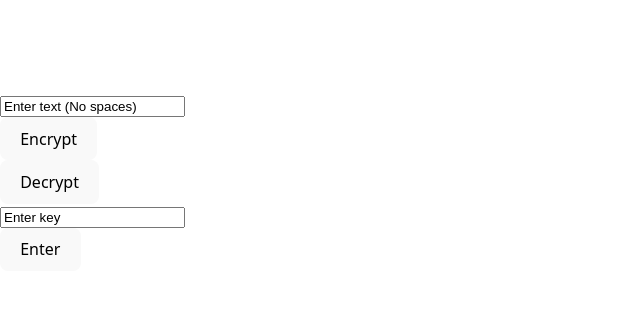
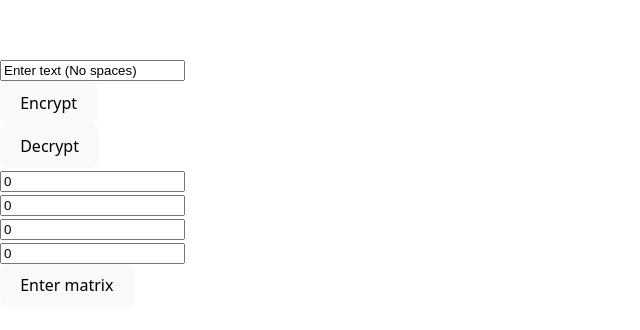
Before and after one commit to timothyfungg/hill-cipher-web-app, a React (Vite) app in the folder my-react-app/: page / in a window 1280 px wide. Shown: the part 218-548 px from the top of the page, without its empty margins (0-640 px from the left). Built offline with nearby package versions, Linux system fonts and the light colour scheme.

Commit message:
Fixed matrix key text boxes

```diff
--- a/my-react-app/src/App.jsx
+++ b/my-react-app/src/App.jsx
@@ -2,7 +2,10 @@ import { useState } from 'react'
 
 function App() {
   const [txt, setTxt] = useState("Enter text (No spaces)");
-  const [key, setKey] = useState("Enter key");
+  const [key, setKey] = useState([
+    [0, 0],
+    [0, 0]
+  ]);
 
 /**
  * DO NOT DO (ONLY GETS TEXT)
@@ -34,8 +37,7 @@ function App() {
     getText()
     alert(txt)
     */
-   // Send text
-   try{
+    // Send text
     const res = await fetch(path, {
       method: "POST",
       headers: {"Content-Type": "application/json"},
@@ -55,13 +57,24 @@ function App() {
       const data = await res.json(); // {content: text}
       setVari(data.content); // Get the text in 'content'
     }
-   }catch{
-      setVari("Invalid input")
-   }
   }
 
   const change = (setVari) => (event) => {
     setVari(event.target.value);
+  }
+
+  const changeCell = (row, col) => (event) => {
+    const value = Number(event.target.value);
+    setKey(prev => setMatrixElement(prev, row, col, value));
+  }
+
+  const clickCell = (path) => async () =>{
+    // Send key
+    const res = await fetch(path, {
+      method: "POST",
+      headers: {"Content-Type": "application/json"},
+      body: JSON.stringify({content: key})
+    })
   }
 
   return (
@@ -79,15 +92,33 @@ function App() {
         onClick = {click("http://localhost:8000/HillCipher/decrypt", txt, setTxt)}
       />
       <TextBox
-        value = {key}
-        onChange = {change(setKey)}
+        value = {key[0][0]}
+        onChange = {changeCell(0, 0)}
+      />
+      <TextBox
+        value = {key[0][1]}
+        onChange = {changeCell(0, 1)}
+      />
+      <TextBox
+        value = {key[1][0]}
+        onChange = {changeCell(1, 0)}
+      />
+      <TextBox
+        value = {key[1][1]}
+        onChange = {changeCell(1, 1)}
       />
       <Button
-        label = "Enter"
-        onClick = {click("http://localhost:8000/HillCipher/createKey", key, setKey)}
+        label = "Enter matrix"
+        onClick = {clickCell("http://localhost:8000/HillCipher/createKey")}
       />
     </div>
   )
+}
+
+function setMatrixElement(mat, row, col, value){
+  const copy = mat.map(rowArr => [...rowArr]);
+  copy[row][col] = value;
+  return copy;
 }
 
 function TextBox({value, onChange}){
```
Also changed, not shown: 2 other files (tests, documents, lock files or other folders).
